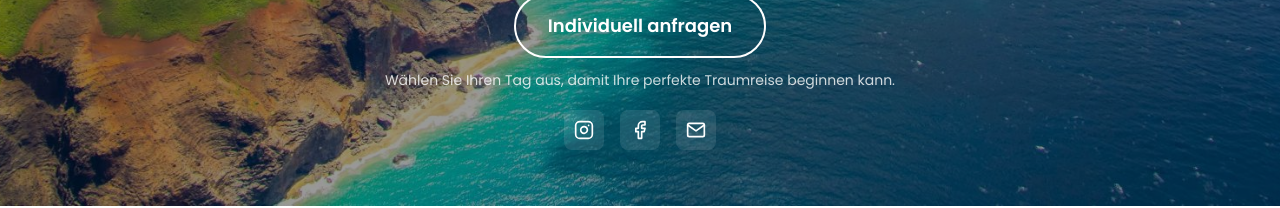
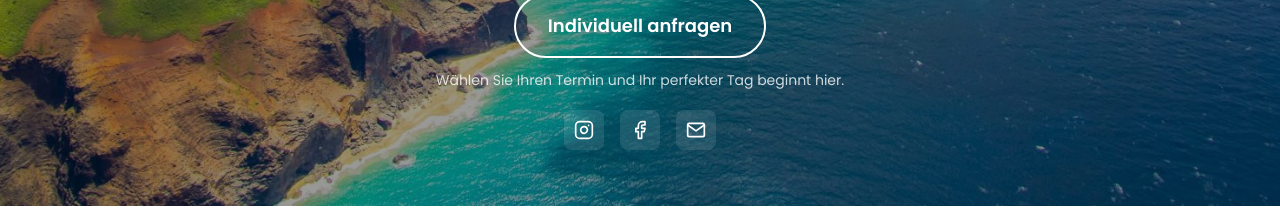
Before and after one commit to hawaiipanoramatours-prog/hawaiipanoramatours, a React (Vite) app: page / in a window 1280 px wide. Shown: the part 732-940 px from the top of the page. Built offline with nearby package versions, Linux system fonts and the light colour scheme.

Commit message:
Update Sections.impl.jsx

```diff
--- a/src/components/Sections.impl.jsx
+++ b/src/components/Sections.impl.jsx
@@ -110,7 +110,7 @@ export function Hero({ content, lang = 'de' }) {
               <p className="font-poppins text-sm text-white/80">
                 {lang === 'en'
                   ? 'Pick your date and your perfect day starts here.'
-                  : 'Wählen Sie Ihren Tag aus, damit Ihre perfekte Traumreise beginnen kann.'}
+                  : 'Wählen Sie Ihren Termin und Ihr perfekter Tag beginnt hier.'}
               </p>
 
               <div className="flex gap-4 mt-2">
```
